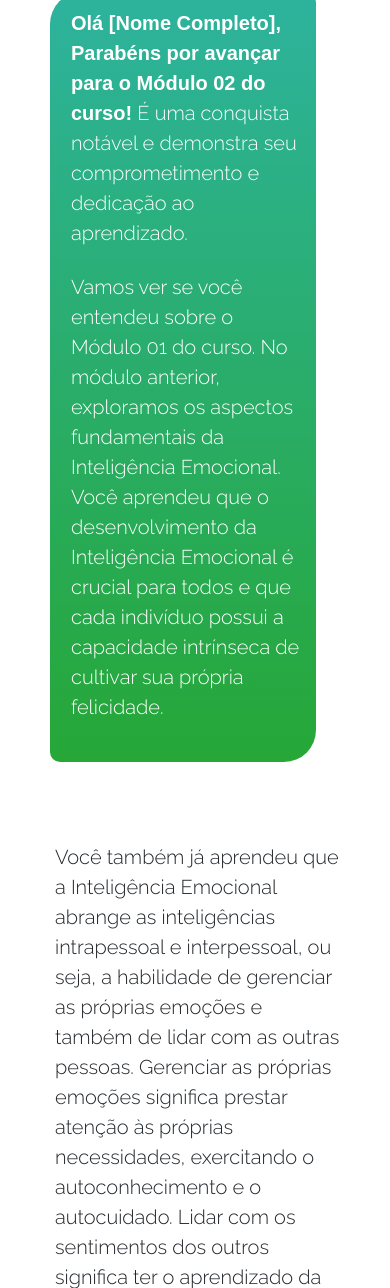
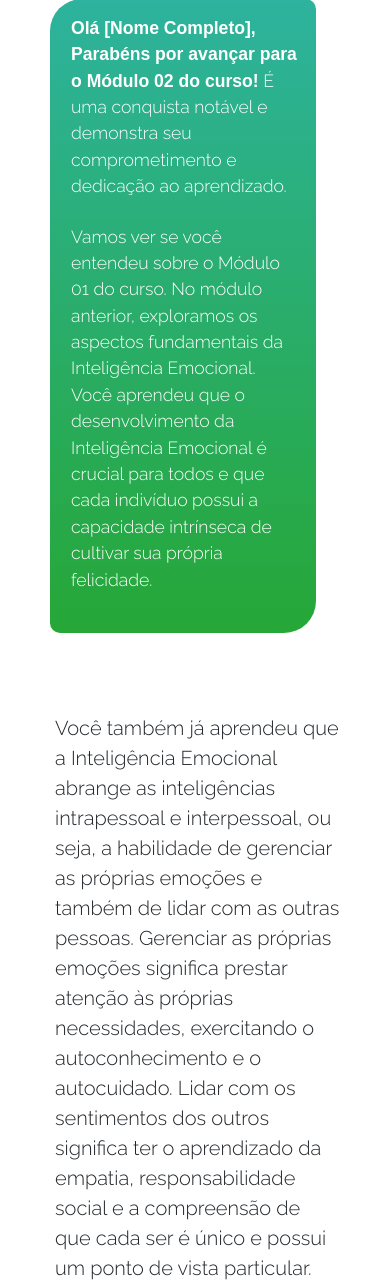
Before and after one commit to davibarbosamarques/InteligenciaEmocional_EGPCE, a PHP site: page / in a window 390 px wide. Shown: the part 313-1601 px from the top of the page. Run offline with PHP 8.4, Linux system fonts and the light colour scheme.

Commit message:
volto já

```diff
--- a/Modulo02/assets/cssdapagina/style.css
+++ b/Modulo02/assets/cssdapagina/style.css
@@ -2,21 +2,23 @@
     perspective: 1000px;
     width: 100vh;
     height: auto;
-    min-height: 300px;
+    min-height: 200px;
     background-image: linear-gradient(to bottom, #2db39e, #26a737);
     /* background-color: #26a737; */
     border-radius: 10px;
     padding: 1em;
-    cursor: pointer;
     border-bottom-right-radius: 2em;
     border-top-left-radius: 2em;
     color: white;
 }
+.mensagem p{
+    font-size: 1.1rem;
+}
 .accordion-button {
     background-image: linear-gradient(to right, #2db39e, #26a737);
-  }
+}
 
   .accordion-body {
     background-image: linear-gradient(to right, #2db39e, #26a737);
     color: #fff;
-  }
+}
--- a/Modulo02/index.php
+++ b/Modulo02/index.php
@@ -30,9 +30,9 @@
                         <!-- Título -->
 
                         <div class="tudo">
-                            <div class="row">
-                                <div class="col-sm-12 col-md-5 img-index d-flex align-items-center mb-5">
-                                    <img src="imgs/img-comeco.png" alt="Imagem que remete a organização" id="img-1" class="w-50 wow animate__zoomIn img-apresentacao">
+                            <div class="row d-flex align-items-center justify-content-between">
+                                <div class="col-sm-12 col-md-5 img-index">
+                                    <img src="imgs/img-comeco.png" alt="Imagem que remete a organização" id="img-1" class="w-75 wow animate__zoomIn img-apresentacao">
                                 </div>
 
                                 <div class="col-sm-12 col-md-7 mb-5">
```
